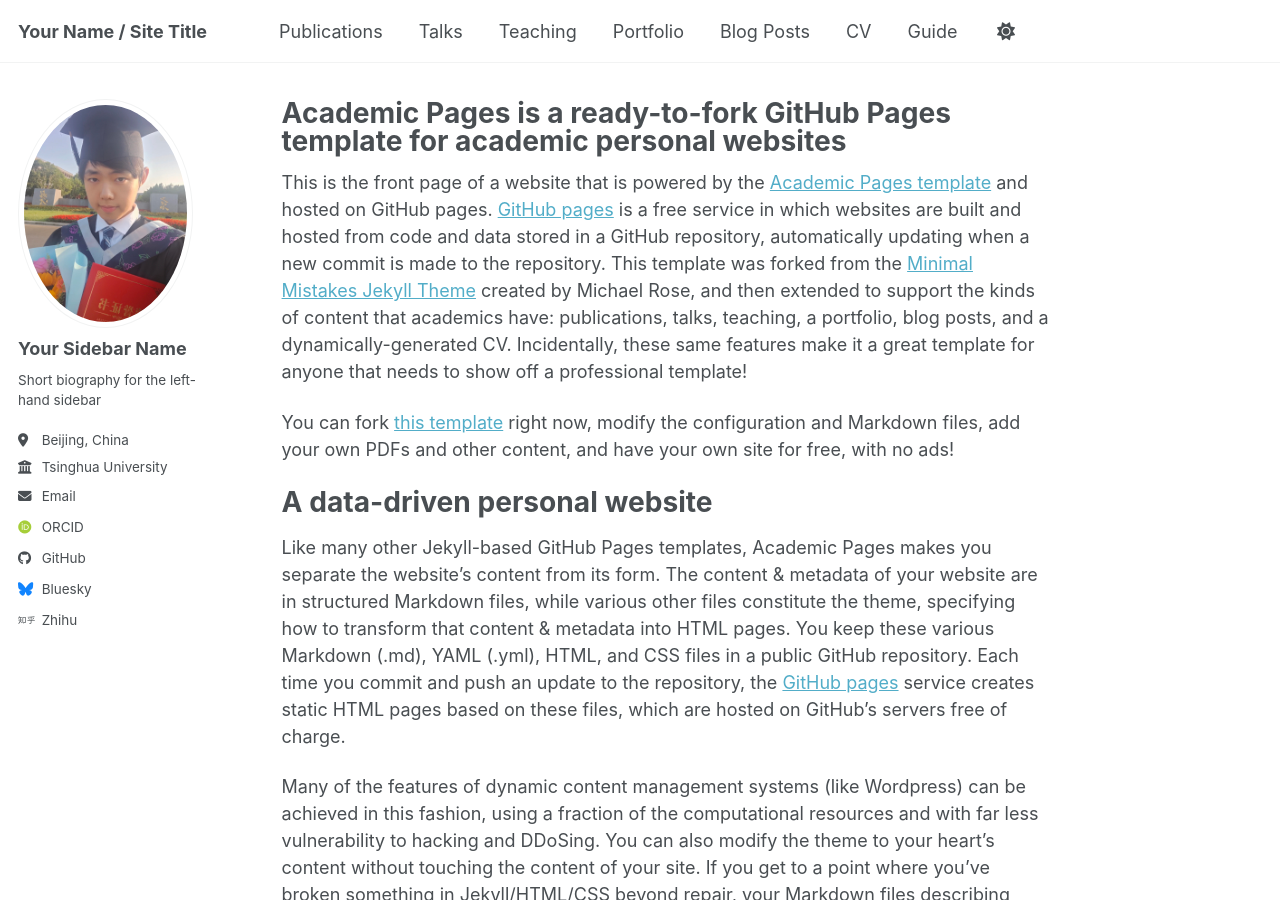
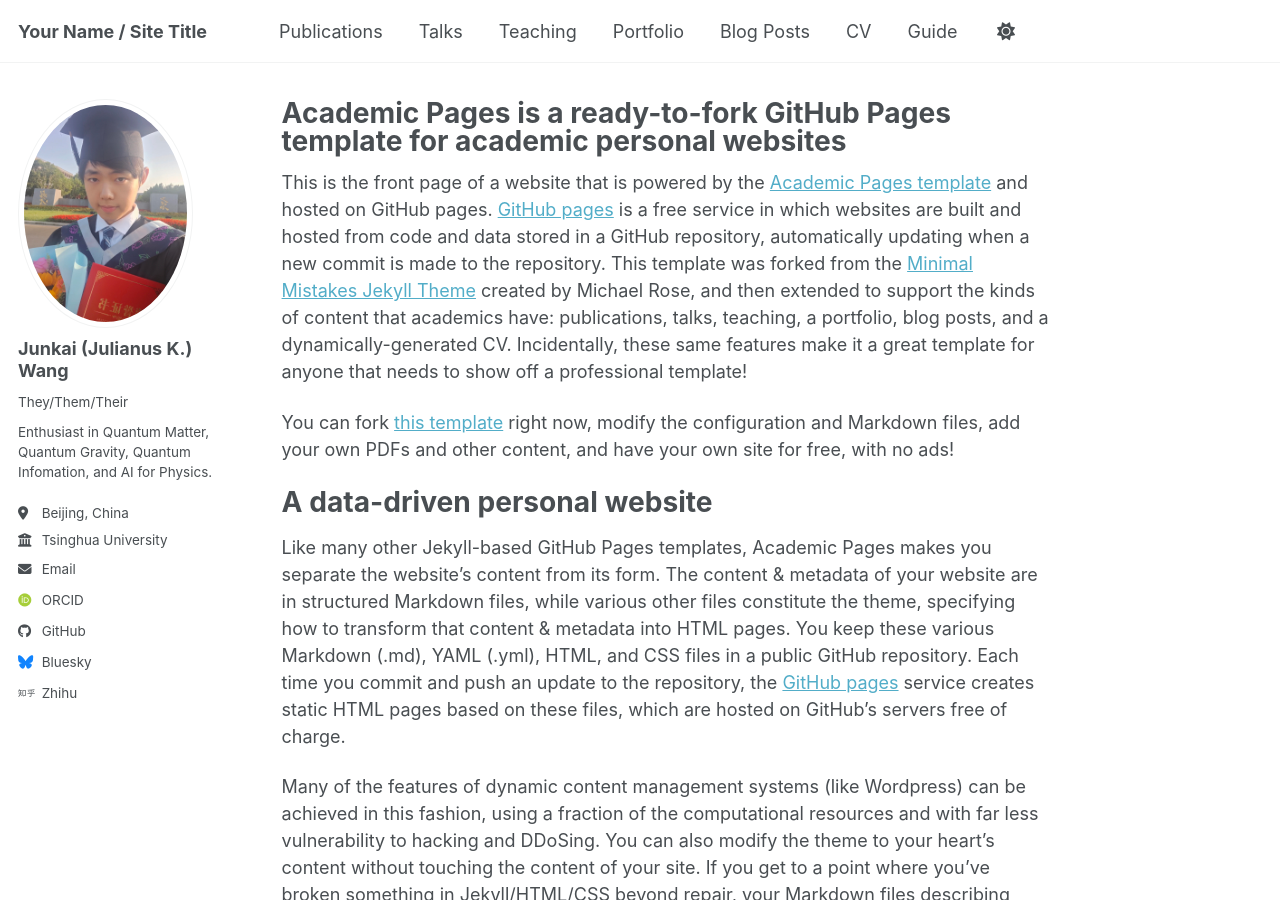
Before and after one commit to JunkaiWang-TheoPhy/JunkaiWang-TheoPhy.github.io, a Jekyll site: the page built from _pages/about.md, in a window 1280 px wide and 900 px high. Built offline with Jekyll 4.4.1, drawn with Linux system fonts in a browser that asks for light colours; some web fonts are replaced; a script bundle is joined from its source files by our own code; library files that are not in the unit come from our copies.

Commit message:
Update _config.yml

```diff
--- a/_config.yml
+++ b/_config.yml
@@ -24,9 +24,9 @@
 author:
   # Biographic information
   avatar           : "my-avatar.jpg"
-  name             : "Your Sidebar Name"
-  pronouns         : # example: "she/her"
-  bio              : "Short biography for the left-hand sidebar"
+  name             : "Junkai (Julianus K.) Wang"  # Update this with your name
+  pronouns         : "They/Them/Their"
+  bio              : "Enthusiast in Quantum Matter, Quantum Gravity, Quantum Infomation, and AI for Physics."
   location         : "Beijing, China"
   employer         : "Tsinghua University"
   uri              : # URL
```
